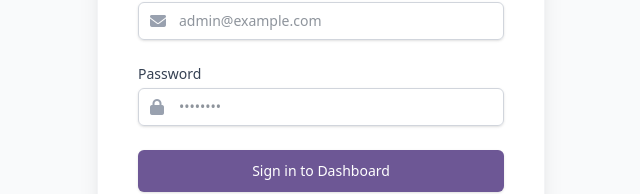
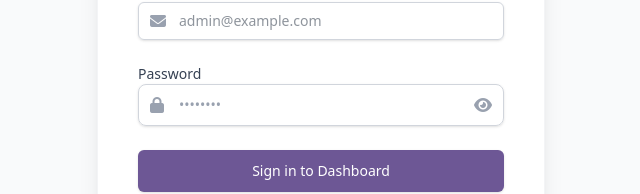
Before and after one commit to Iqbalhossen07/memconnects, a Next.js app: page /secure_portal_99/login in a window 1280 px wide. Shown: the part 404-598 px from the top of the page, without its empty margins (319-959 px from the left). Built offline with nearby package versions, Linux system fonts and the light colour scheme.

Commit message:
feat: add show/hide password toggle to admin login form

```diff
--- a/src/app/secure_portal_99/login/page.tsx
+++ b/src/app/secure_portal_99/login/page.tsx
@@ -8,6 +8,7 @@ import { loginAdmin } from "@/app/actions/authActions";
 export default function AdminLogin() {
   const [error, setError] = useState("");
   const [isLoading, setIsLoading] = useState(false);
+  const [showPassword, setShowPassword] = useState(false);
   const router = useRouter();
 
   async function handleSubmit(e: React.FormEvent<HTMLFormElement>) {
@@ -78,19 +79,28 @@ export default function AdminLogin() {
               <label htmlFor="password" className="block text-sm font-medium text-gray-700">
                 Password
               </label>
-              <div className="mt-1 relative rounded-md shadow-sm">
+                <div className="relative">
                   <div className="absolute inset-y-0 left-0 pl-3 flex items-center pointer-events-none">
                     <i className="fas fa-lock text-gray-400"></i>
                   </div>
                   <input
                     id="password"
                     name="password"
-                  type="password"
+                    type={showPassword ? "text" : "password"}
                     autoComplete="current-password"
                     required
-                  className="pl-10 block w-full px-3 py-2 border border-gray-300 rounded-md focus:outline-none focus:ring-[#F2852C] focus:border-[#F2852C] sm:text-sm"
+                    className="appearance-none block w-full pl-10 pr-10 py-2.5 border border-gray-300 rounded-lg shadow-sm placeholder-gray-400 focus:outline-none focus:ring-[#F2852C] focus:border-[#F2852C] sm:text-sm transition duration-300"
                     placeholder="••••••••"
                   />
+                  <div className="absolute inset-y-0 right-0 pr-3 flex items-center">
+                    <button
+                      type="button"
+                      onClick={() => setShowPassword(!showPassword)}
+                      className="text-gray-400 hover:text-gray-600 focus:outline-none"
+                    >
+                      <i className={`fas ${showPassword ? 'fa-eye-slash' : 'fa-eye'}`}></i>
+                    </button>
+                  </div>
                 </div>
             </div>
 
```
Lines whose indentation alone changed are shown as unchanged.
